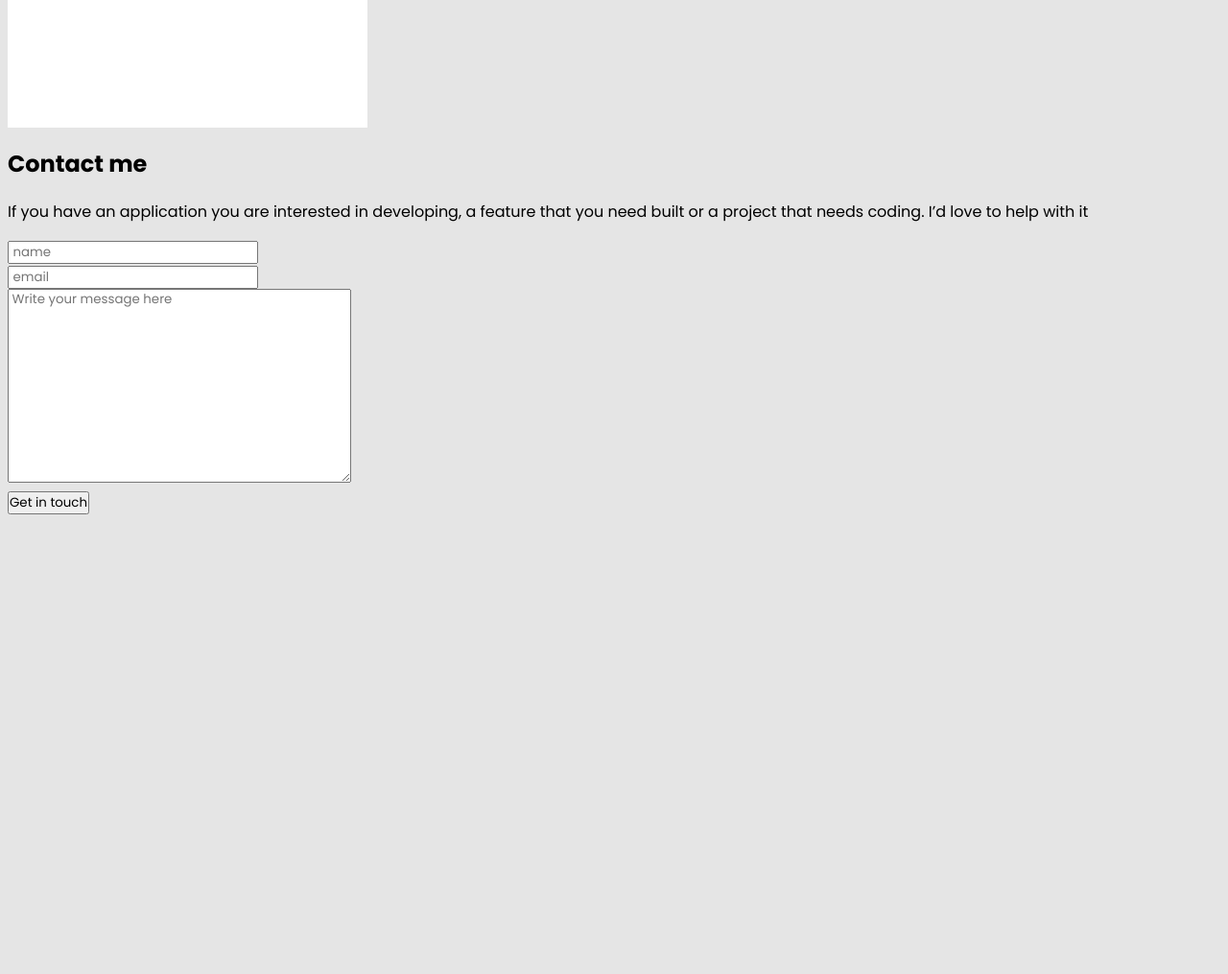
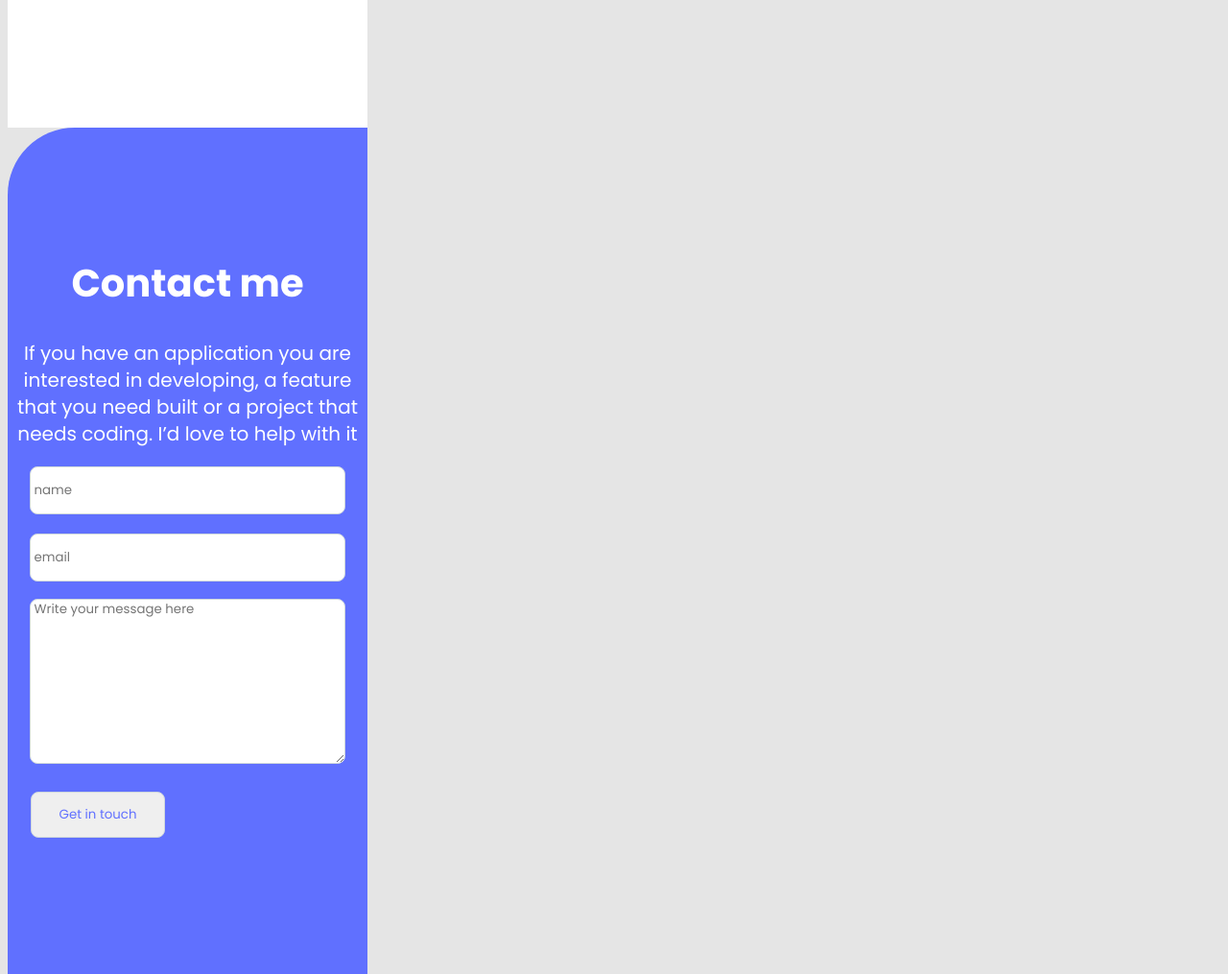
Before and after one commit to Vishal30M/Portfolio-Website, a website: page index.html in a window 1280 px wide. Shown: the part 4840-5855 px from the top of the page at 96% size. Before the commit the page ends 5392 px from the top, so only its background shows below. Drawn offline with Linux system fonts and the light colour scheme.

Commit message:
Update style.css

```diff
--- a/style.css
+++ b/style.css
@@ -672,3 +672,82 @@ header nav div .menu-bar {
   background: #e5e5e5;
   color: #5e6c84;
 }
+
+.contact-form {
+  width: 375px;
+  height: 779px;
+  padding-top: 103px;
+  background: #6070ff;
+  background-image: url(image/contact\ form\ shapes-mobile@2x.png);
+  background-size: cover;
+  background-repeat: no-repeat;
+  text-align: center;
+  align-items: center;
+  color: #fff;
+  border-top-left-radius: 70px;
+  display: inline-block;
+}
+
+.contact-form h1 {
+  font-style: normal;
+  font-weight: 700;
+  font-size: 40px;
+  line-height: 52px;
+  font-family: 'poppins', sans-serif;
+}
+
+.contact-form p {
+  font-style: normal;
+  font-weight: 400;
+  font-size: 20px;
+  line-height: 28px;
+  font-family: 'poppins', sans-serif;
+}
+
+input[type=text] {
+  height: 48px;
+  width: 327px;
+  left: 0;
+  top: 0;
+  border-radius: 8px;
+  border: 1px solid #cfd8dc;
+  margin-bottom: 20px;
+}
+
+input[type=email] {
+  height: 48px;
+  width: 327px;
+  left: 0;
+  top: 0;
+  border-radius: 8px;
+  border: 1px solid #cfd8dc;
+  margin-bottom: 18px;
+}
+
+textarea {
+  height: 170px;
+  width: 327px;
+  left: 0;
+  top: 0;
+  border-radius: 8px;
+  border: 1px solid #cfd8dc;
+  margin-bottom: 22px;
+}
+
+input[type=submit] {
+  height: 48px;
+  width: 140px;
+  left: 24px;
+  top: 5317px;
+  border-radius: 8px;
+  padding: 12px 16px 12px 16px;
+  color: #6070ff;
+  border: 1px solid #cfd8dc;
+  float: left;
+  margin-left: 24px;
+}
+
+input[type=submit]:hover {
+  background-color: #6070ff;
+  color: #fff;
+}
```
